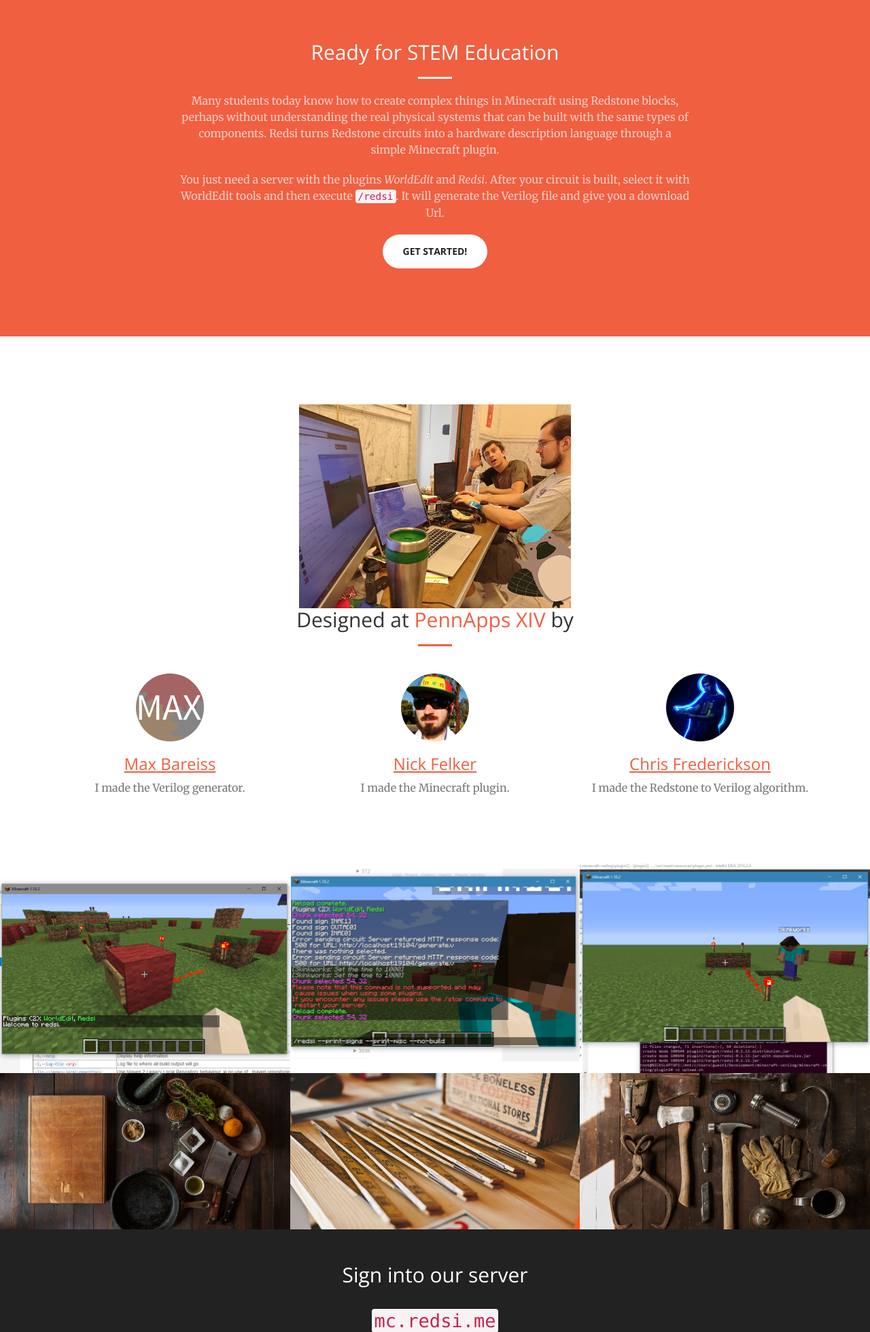
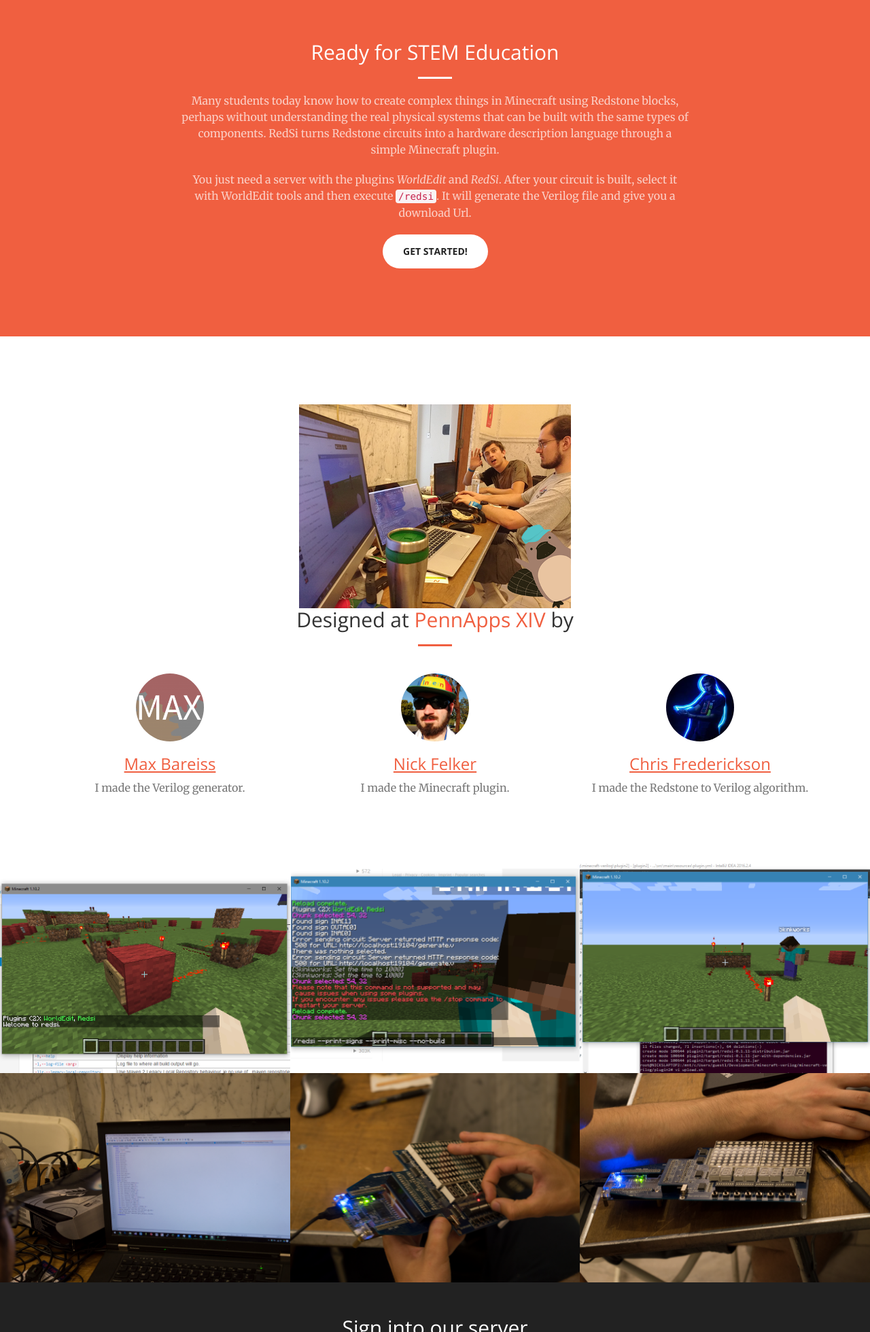
Before and after one commit to chrisfrederickson/redsi-web, a website: page index.html in a window 1280 px wide. Shown: the part 840-2800 px from the top of the page at 68% size. Drawn offline with nearby package versions, Linux system fonts and the light colour scheme.

Commit message:
Small changes

```diff
--- a/index.html
+++ b/index.html
@@ -6,10 +6,10 @@
     <meta charset="utf-8">
     <meta http-equiv="X-UA-Compatible" content="IE=edge">
     <meta name="viewport" content="width=device-width, initial-scale=1">
-    <meta name="description" content="Redsi: Turn your Redstone blocks into real circuits">
+    <meta name="description" content="RedSi: Turn your Redstone blocks into real circuits">
     <meta name="author" content="Sixth Sense Interactive">
 
-    <title>Redsi - Turning Redstone into Silicon</title>
+    <title>RedSi - Turning Redstone into Silicon</title>
 
     <!-- Bootstrap Core CSS -->
     <link href="vendor/bootstrap/css/bootstrap.min.css" rel="stylesheet">
@@ -71,7 +71,7 @@
                 <button type="button" class="navbar-toggle collapsed" data-toggle="collapse" data-target="#bs-example-navbar-collapse-1">
                     <span class="sr-only">Toggle navigation</span> Menu <i class="fa fa-bars"></i>
                 </button>
-                <a class="navbar-brand page-scroll" href="#page-top">Redsi  - Turning Redstone into Silicon</a>
+                <a class="navbar-brand page-scroll" href="#page-top">RedSi  - Turning Redstone into Silicon</a>
             </div>
 
             <!-- Collect the nav links, forms, and other content for toggling -->
@@ -104,7 +104,7 @@
             <div class="header-content-inner">
                 <h1 id="homeHeading">Turn your Redstone blocks into real circuits</h1>
                 <hr>
-                <p>Redsi is a free service to turn your Redstone circuits into working Verilog code which can be compiled on an FPGA (Field Programmable Gate Array)</p>
+                <p>RedSi is a free service to turn your Redstone circuits into working Verilog code which can be compiled on an FPGA (Field Programmable Gate Array)</p>
                 <p>Use Minecraft server&nbsp;&nbsp;<code>mc.redsi.me</code></p>
                 <a href="#about" class="btn btn-primary btn-xl page-scroll">Find Out More</a>
             </div>
@@ -117,8 +117,8 @@
                 <div class="col-lg-8 col-lg-offset-2 text-center">
                     <h2 class="section-heading">Ready for STEM Education</h2>
                     <hr class="light">
-                    <p class="text-faded">Many students today know how to create complex things in Minecraft using Redstone blocks, perhaps without understanding the real physical systems that can be built with the same types of components. Redsi turns Redstone circuits into a hardware description language through a simple Minecraft plugin.</p>
-                    <p class="text-faded">You just need a server with the plugins <i>WorldEdit</i> and <i>Redsi</i>. After your circuit is built, select it with WorldEdit tools and then execute <code>/redsi</code>. It will generate the Verilog file and give you a download Url.</p>
+                    <p class="text-faded">Many students today know how to create complex things in Minecraft using Redstone blocks, perhaps without understanding the real physical systems that can be built with the same types of components. RedSi turns Redstone circuits into a hardware description language through a simple Minecraft plugin.</p>
+                    <p class="text-faded">You just need a server with the plugins <i>WorldEdit</i> and <i>RedSi</i>. After your circuit is built, select it with WorldEdit tools and then execute <code>/redsi</code>. It will generate the Verilog file and give you a download Url.</p>
                     <!-- Placeholder for YouTube Video -->
                     <a href="#services" class="page-scroll btn btn-default btn-xl sr-button">Get Started!</a>
                 </div>
@@ -175,7 +175,7 @@
                                     Minecraft
                                 </div>
                                 <div class="project-name">
-                                    Welcome to Redsi
+                                    Welcome to RedSi
                                 </div>
                             </div>
                         </div>
@@ -212,8 +212,8 @@
                     </a>
                 </div>
                 <div class="col-lg-4 col-sm-6">
-                    <a href="img/portfolio/fullsize/4.jpg" class="portfolio-box">
-                        <img src="img/portfolio/thumbnails/4.jpg" class="img-responsive" alt="">
+                    <a href="img/screenshots/verilog.png" class="portfolio-box">
+                        <img src="img/screenshots/verilog.png" class="img-responsive" alt="">
                         <div class="portfolio-box-caption">
                             <div class="portfolio-box-caption-content">
                                 <div class="project-category text-faded">
@@ -227,8 +227,8 @@
                     </a>
                 </div>
                 <div class="col-lg-4 col-sm-6">
-                    <a href="img/portfolio/fullsize/5.jpg" class="portfolio-box">
-                        <img src="img/portfolio/thumbnails/5.jpg" class="img-responsive" alt="">
+                    <a href="img/screenshots/fpga_1.png" class="portfolio-box">
+                        <img src="img/screenshots/fpga_1.png" class="img-responsive" alt="">
                         <div class="portfolio-box-caption">
                             <div class="portfolio-box-caption-content">
                                 <div class="project-category text-faded">
@@ -242,8 +242,8 @@
                     </a>
                 </div>
                 <div class="col-lg-4 col-sm-6">
-                    <a href="img/portfolio/fullsize/6.jpg" class="portfolio-box">
-                        <img src="img/portfolio/thumbnails/6.jpg" class="img-responsive" alt="">
+                    <a href="img/screenshots/fpga_2.png" class="portfolio-box">
+                        <img src="img/screenshots/fpga_2.png" class="img-responsive" alt="">
                         <div class="portfolio-box-caption">
                             <div class="portfolio-box-caption-content">
                                 <div class="project-category text-faded">
```
Also changed, not shown: img/screenshots/fpga_1.png (added), img/screenshots/fpga_2.png (added), img/screenshots/verilog.png (added).
